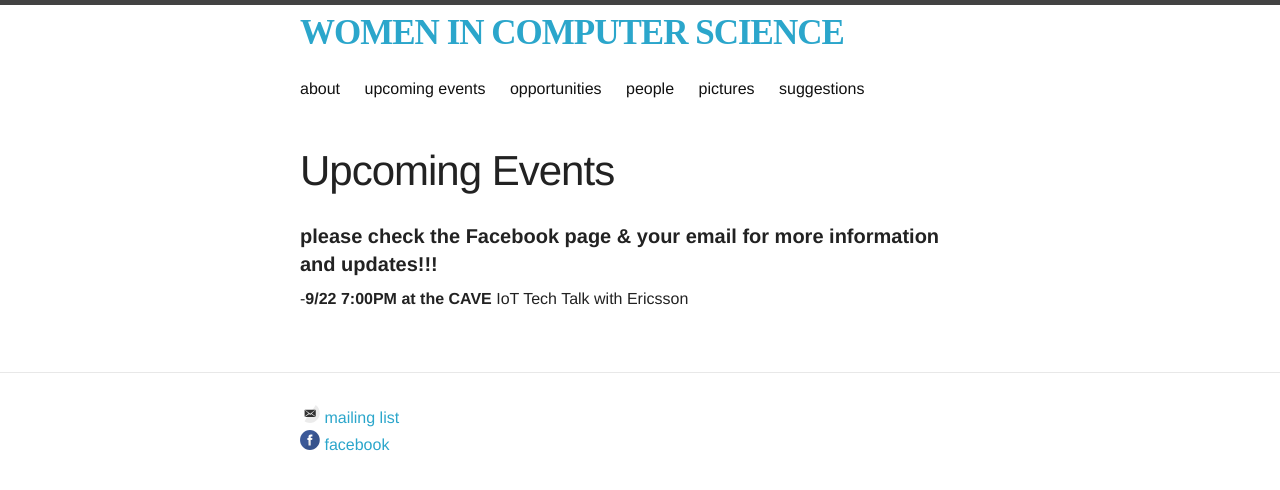
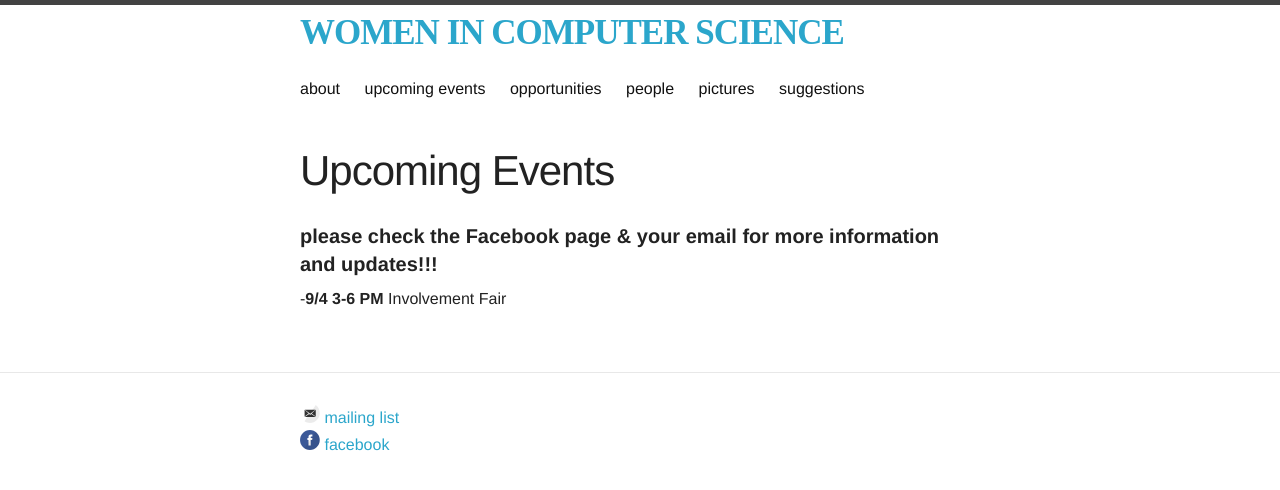
Before and after one commit to scarletwcs/ruwics.github.io, a Jekyll site: the page built from events.md, in a window 1280 px wide. Shown: the top 490 px of the page. Built offline with Jekyll 4.4.1, drawn with Linux system fonts in a browser that asks for light colours; nearby versions of some CDN libraries; some web fonts are replaced.

Commit message:
Update events.md

```diff
--- a/events.md
+++ b/events.md
@@ -6,4 +6,4 @@ permalink: /events/
 
 #### **please check the Facebook page & your email for more information and updates!!!**
 
--**9/22 7:00PM at the CAVE** IoT Tech Talk with Ericsson
+-**9/4 3-6 PM** Involvement Fair
```
